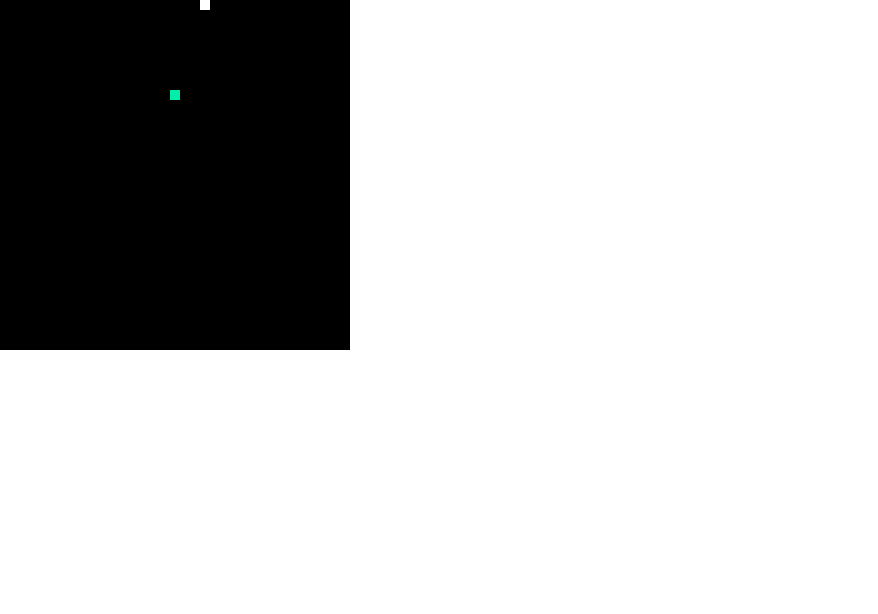
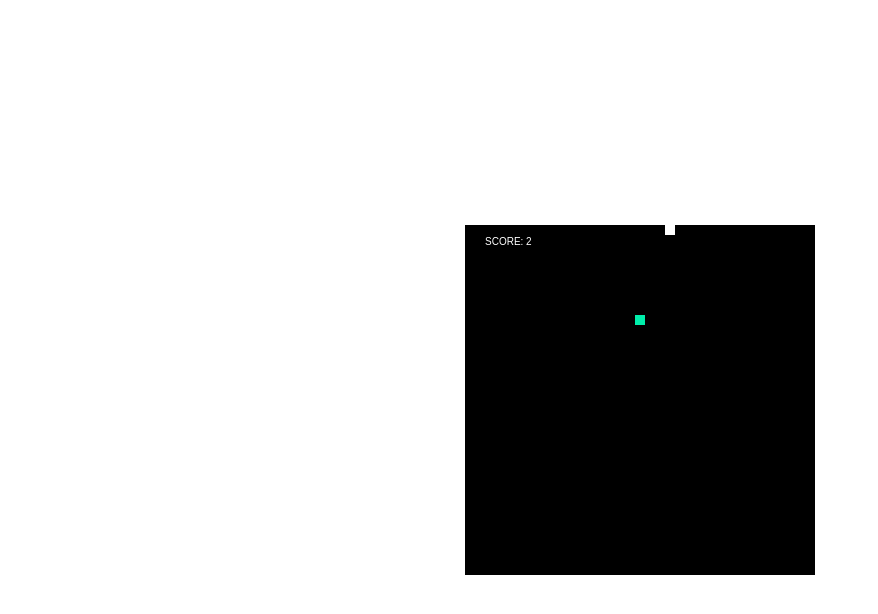
Before and after one commit to ettorestark/snake-game, a plain HTML site: page index.html in a window 1280 px wide. Shown: the whole page, without its empty margins (0-878 px from the left). Drawn offline with Linux system fonts and the light colour scheme.

Commit message:
Changed styles to center game area

```diff
--- a/css/styles.css
+++ b/css/styles.css
@@ -4,10 +4,9 @@
 	box-sizing: border-box;
 }
 
-/* #gameContainer {
+body {
 	display: flex;
 	justify-content: center;
 	align-items: center;
-	width: 100vw;
 	height: 100vh;
-} */
+}
--- a/modules/Score.js
+++ b/modules/Score.js
@@ -1,8 +1,13 @@
 import Game from './Game.js';
 
 class Score {
+	constructor() {
+		this.color = "#FFF";
+	}
+
 	draw() {
-
+		Game.context.fillStyle = this.color;
+		Game.context.fillText(`SCORE: 2`, 20, 20);
 	}
 }
 
--- a/modules/index.js
+++ b/modules/index.js
@@ -3,6 +3,7 @@ import Snake from './snake.js';
 import Fruit from './Fruit.js';
 import Score from './Score.js'
 
+const score = new Score();
 const snake = new Snake();
 const fruit = new Fruit();
 
@@ -12,6 +13,7 @@ function animate() {
 	setTimeout(() => {
 		requestAnimationFrame(animate);
 			Game.clear();
+			score.draw();
 			snake.update();
 			snake.draw();
 			fruit.draw();
@@ -30,30 +32,3 @@ window.addEventListener('keydown', (e) => {
 	const direction = e.key.replace('Arrow', '');
 	snake.changeDirection(direction);
 });
-
-/*
-(function setup() {
-	snake = new Snake(canvas, ctx, scale);
-	fruit = new Fruit(ctx, scale, rows, columns);
-
-	fruit.pickLocation();
-
-	window.setInterval(() => {
-		ctx.clearRect(0, 0, canvas.width, canvas.height);
-		snake.update();
-		fruit.draw();
-		snake.draw();
-
-		if(snake.eat(fruit)) {
-			fruit.pickLocation();
-		}
-
-		snake.checkColision();
-
-	}, 250);
-})();
-
-window.addEventListener('keydown', (e) => {
-	const direction = e.key.replace('Arrow', '');
-	snake.changeDirection(direction);
-});*/
--- a/modules/snake.js
+++ b/modules/snake.js
@@ -12,11 +12,11 @@ class Snake {
 	}
 
 	draw() {
+		Game.context.fillStyle = this.color;
+
 		for(let i=0; i<this.tail.length; i++) {
 			Game.context.fillRect(this.tail[i].x, this.tail[i].y, Game.scale, Game.scale);
 		}
-
-		Game.context.fillStyle = this.color;
 		Game.context.fillRect(this.x, this.y, Game.scale, Game.scale);
 	}
 
```
